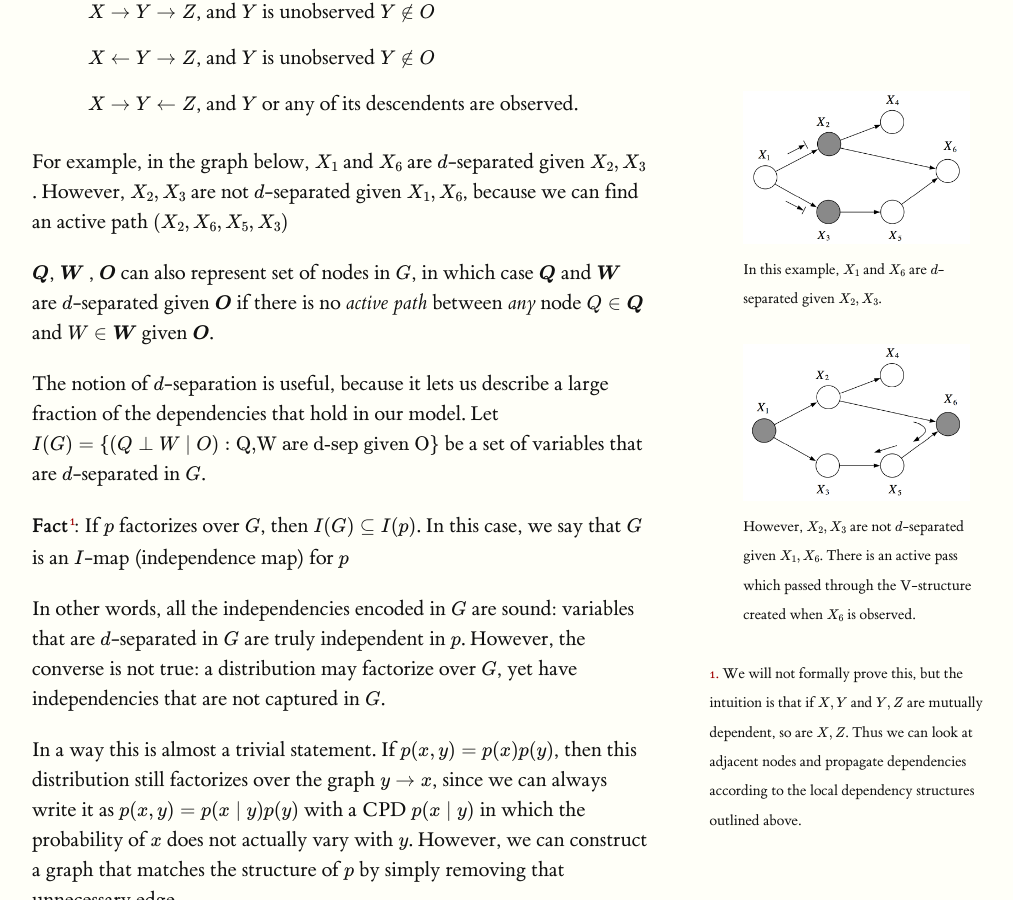
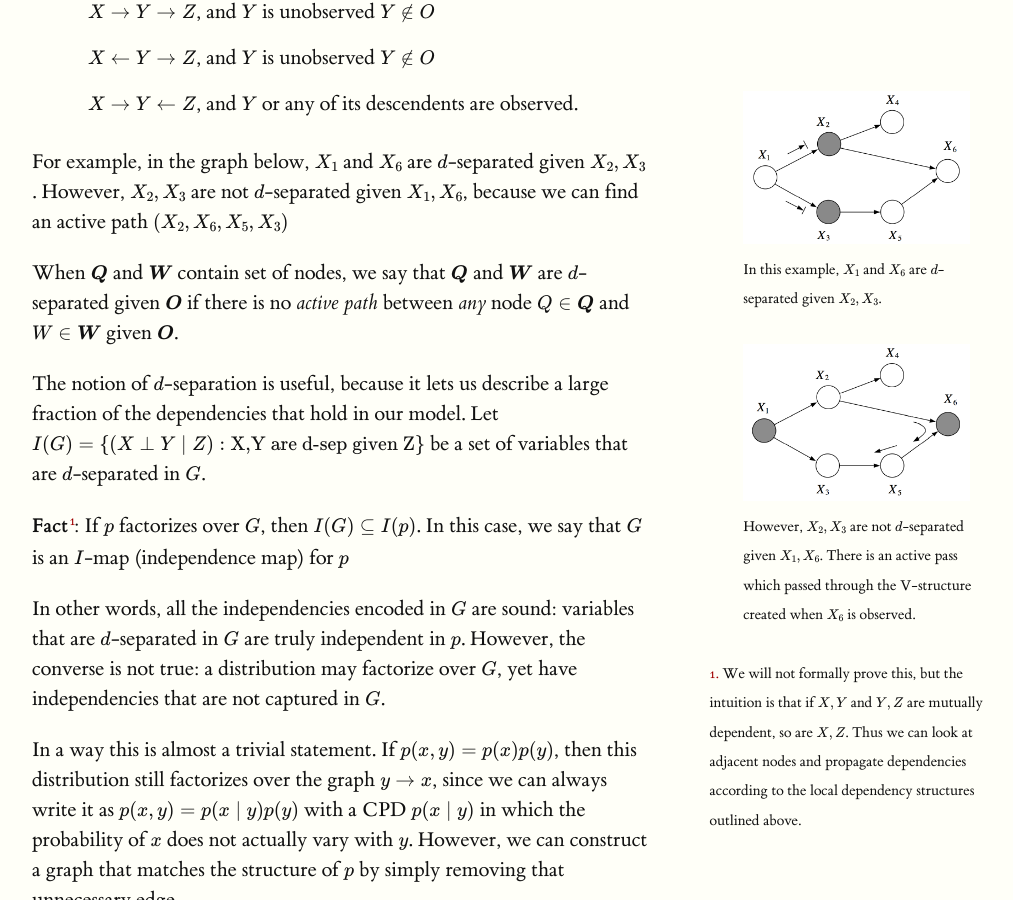
Before and after one commit to ermongroup/cs228-notes, a Jekyll site: the page built from representation/directed/index.md, in a window 1280 px wide and 900 px high, scrolled down 5251 px. Shown: the whole window, without its empty margins (128-1141 px from the left). Built offline with Jekyll 4.4.1, drawn with Linux system fonts in a browser that asks for light colours; formulas are drawn with MathJax 3.

Commit message:
Update index.md

```diff
--- a/representation/directed/index.md
+++ b/representation/directed/index.md
@@ -96,10 +96,10 @@ We say that $$Q$$, $$W$$ are $$d$$-separated when variables $$O$$ are observed i
 
 For example, in the graph below, $$X_1$$ and $$X_6$$ are $$d$$-separated given $$X_2, X_3$$. However, $$X_2, X_3$$ are not $$d$$-separated given $$X_1, X_6$$, because we can find an active path $$(X_2, X_6, X_5, X_3)$$
 
-$$\boldsymbol Q$$, $$\boldsymbol W$$ , $$\boldsymbol O$$ can also represent set of nodes in $$G$$, in which case $$\boldsymbol Q$$ and $$\boldsymbol W$$ are $$d$$-separated given $$\boldsymbol O$$ if there is no *active path* between *any* node $$Q \in \boldsymbol Q$$ and $$W \in \boldsymbol W$$ given $$\boldsymbol O$$.
+When $$\boldsymbol Q$$ and $$\boldsymbol W$$ contain set of nodes, we say that $$\boldsymbol Q$$ and $$\boldsymbol W$$ are $$d$$-separated given $$\boldsymbol O$$ if there is no *active path* between *any* node $$Q \in \boldsymbol Q$$ and $$W \in \boldsymbol W$$ given $$\boldsymbol O$$.
 
 The notion of $$d$$-separation is  useful, because it lets us describe a large fraction of the dependencies that hold in our model.
-Let {%m%}I(G) = \{(Q \perp W \mid  O) : \text{$$Q,W$$ are $$d$$-sep given $$O$$}\}{%em%} be a set of variables that are $$d$$-separated in $$G$$.
+Let {%m%}I(G) = \{(X \perp Y \mid  Z) : \text{$$X,Y$$ are $$d$$-sep given $$Z$$}\}{%em%} be a set of variables that are $$d$$-separated in $$G$$.
 
 **Fact**{% sidenote 1 'We will not formally prove this, but the intuition is that if $$X,Y$$ and $$Y,Z$$ are mutually dependent, so are $$X,Z$$. Thus we can look at adjacent nodes and propagate dependencies according to the local dependency structures outlined above.'%}:
 If $$p$$ factorizes over $$G$$, then $$I(G) \subseteq I(p)$$. In this case, we say that $$G$$ is an $$I$$-map (independence map) for $$p$$
```
